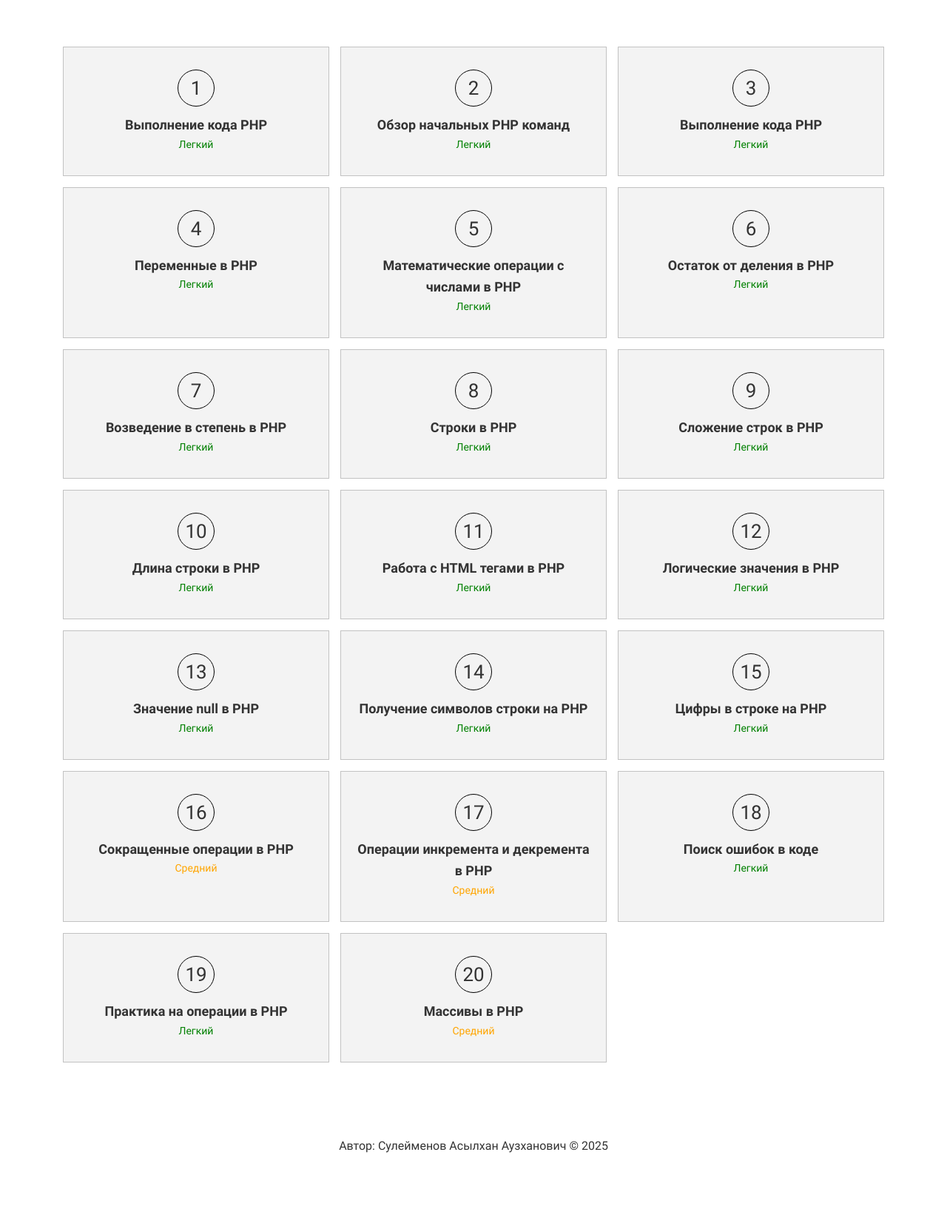
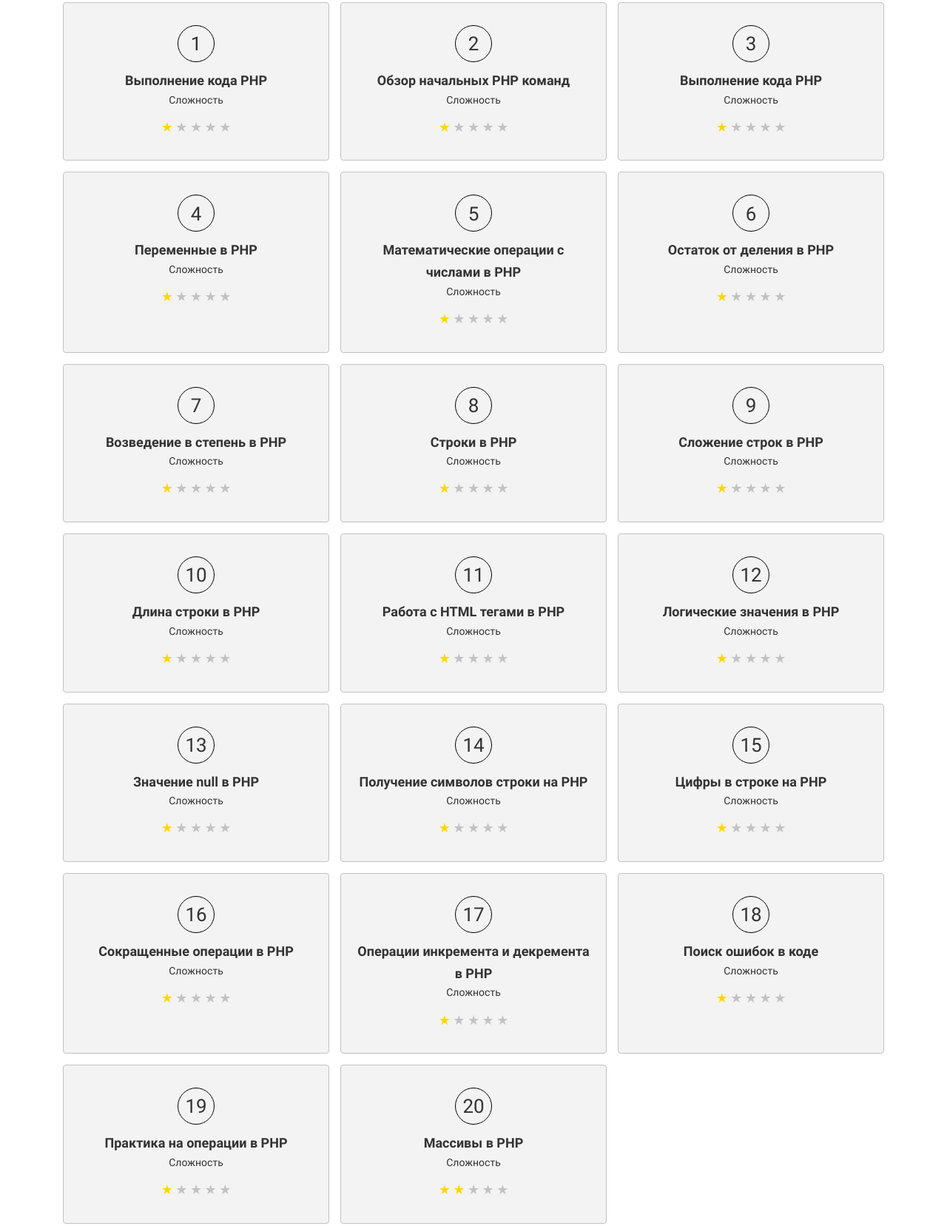
Before and after one commit to sulleimenov/book, a website: page app/labs.html in a window 1280 px wide. Shown: the part 153-1810 px from the top of the page at 74% size. Before the commit the page ends 1735 px from the top, so only its background shows below. Drawn offline with nearby package versions, Linux system fonts and the light colour scheme; files that its build step writes are made by us from their sources.

Commit message:
change interface

```diff
--- a/app/js/app.js
+++ b/app/js/app.js
@@ -20,12 +20,9 @@ document.addEventListener('DOMContentLoaded', () => {
 	document.addEventListener("keydown", (event) => {
 			if (
 					(event.ctrlKey && ["c", "x", "v", "s", "u", "p"].includes(event.key.toLowerCase())) ||
-					event.key === "F12" ||
-					(event.metaKey && event.shiftKey && event.key.toLowerCase() === "s")
+					event.key === "F12"
 			) {
 					event.preventDefault();
-					document.body.style.opacity = "0";
-					setTimeout(() => (document.body.style.opacity = "1"), 1000);
 			}
 	});
 
--- a/app/labs.html
+++ b/app/labs.html
@@ -7,102 +7,281 @@
 		<a href="lab-1.html" class="list__item">
 			<div class="list__item-count">1</div>
 			<div class="list__item-title">Выполнение кода PHP</div>
-			<div class="list__item-lvl ease">Легкий</div>
+			<div class="list__item-lvl" data-lvl="1">
+				Сложность
+				<div class="stars">
+					<span class="star"></span>
+					<span class="star"></span>
+					<span class="star"></span>
+					<span class="star"></span>
+					<span class="star"></span>
+				</div>
+			</div>
 		</a>
 		<a href="lab-2.html" class="list__item">
 			<div class="list__item-count">2</div>
 			<div class="list__item-title">Обзор начальных PHP команд</div>
-			<div class="list__item-lvl ease">Легкий</div>
+			<div class="list__item-lvl" data-lvl="1">
+				Сложность
+				<div class="stars">
+					<span class="star"></span>
+					<span class="star"></span>
+					<span class="star"></span>
+					<span class="star"></span>
+					<span class="star"></span>
+				</div>
+			</div>
 		</a>
 		<a href="lab-3.html" class="list__item">
 			<div class="list__item-count">3</div>
 			<div class="list__item-title">Выполнение кода PHP</div>
-			<div class="list__item-lvl ease">Легкий</div>
+			<div class="list__item-lvl" data-lvl="1">
+				Сложность
+				<div class="stars">
+					<span class="star"></span>
+					<span class="star"></span>
+					<span class="star"></span>
+					<span class="star"></span>
+					<span class="star"></span>
+				</div>
+			</div>
 		</a>
 		<a href="lab-4.html" class="list__item">
 			<div class="list__item-count">4</div>
 			<div class="list__item-title">Переменные в PHP</div>
-			<div class="list__item-lvl ease">Легкий</div>
+			<div class="list__item-lvl" data-lvl="1">
+				Сложность
+				<div class="stars">
+					<span class="star"></span>
+					<span class="star"></span>
+					<span class="star"></span>
+					<span class="star"></span>
+					<span class="star"></span>
+				</div>
+			</div>
 		</a>
 		<a href="lab-5.html" class="list__item">
 			<div class="list__item-count">5</div>
 			<div class="list__item-title">Математические операции с числами в PHP</div>
-			<div class="list__item-lvl ease">Легкий</div>
+			<div class="list__item-lvl" data-lvl="1">
+				Сложность
+				<div class="stars">
+					<span class="star"></span>
+					<span class="star"></span>
+					<span class="star"></span>
+					<span class="star"></span>
+					<span class="star"></span>
+				</div>
+			</div>
 		</a>
 		<a href="lab-6.html" class="list__item">
 			<div class="list__item-count">6</div>
 			<div class="list__item-title">Остаток от деления в PHP</div>
-			<div class="list__item-lvl ease">Легкий</div>
+			<div class="list__item-lvl" data-lvl="1">
+				Сложность
+				<div class="stars">
+					<span class="star"></span>
+					<span class="star"></span>
+					<span class="star"></span>
+					<span class="star"></span>
+					<span class="star"></span>
+				</div>
+			</div>
 		</a>
 		<a href="lab-7.html" class="list__item">
 			<div class="list__item-count">7</div>
 			<div class="list__item-title">Возведение в степень в PHP</div>
-			<div class="list__item-lvl ease">Легкий</div>
+			<div class="list__item-lvl" data-lvl="1">
+				Сложность
+				<div class="stars">
+					<span class="star"></span>
+					<span class="star"></span>
+					<span class="star"></span>
+					<span class="star"></span>
+					<span class="star"></span>
+				</div>
+			</div>
 		</a>
 		<a href="lab-8.html" class="list__item">
 			<div class="list__item-count">8</div>
 			<div class="list__item-title">Строки в PHP</div>
-			<div class="list__item-lvl ease">Легкий</div>
+			<div class="list__item-lvl" data-lvl="1">
+				Сложность
+				<div class="stars">
+					<span class="star"></span>
+					<span class="star"></span>
+					<span class="star"></span>
+					<span class="star"></span>
+					<span class="star"></span>
+				</div>
+			</div>
 		</a>
 		<a href="lab-9.html" class="list__item">
 			<div class="list__item-count">9</div>
 			<div class="list__item-title">Сложение строк в PHP</div>
-			<div class="list__item-lvl ease">Легкий</div>
+			<div class="list__item-lvl" data-lvl="1">
+				Сложность
+				<div class="stars">
+					<span class="star"></span>
+					<span class="star"></span>
+					<span class="star"></span>
+					<span class="star"></span>
+					<span class="star"></span>
+				</div>
+			</div>
 		</a>
 		<a href="lab-10.html" class="list__item">
 			<div class="list__item-count">10</div>
 			<div class="list__item-title">Длина строки в PHP</div>
-			<div class="list__item-lvl ease">Легкий</div>
+			<div class="list__item-lvl" data-lvl="1">
+				Сложность
+				<div class="stars">
+					<span class="star"></span>
+					<span class="star"></span>
+					<span class="star"></span>
+					<span class="star"></span>
+					<span class="star"></span>
+				</div>
+			</div>
 		</a>
 		<a href="lab-11.html" class="list__item">
 			<div class="list__item-count">11</div>
 			<div class="list__item-title">Работа с HTML тегами в PHP</div>
-			<div class="list__item-lvl ease">Легкий</div>
+			<div class="list__item-lvl" data-lvl="1">
+				Сложность
+				<div class="stars">
+					<span class="star"></span>
+					<span class="star"></span>
+					<span class="star"></span>
+					<span class="star"></span>
+					<span class="star"></span>
+				</div>
+			</div>
 		</a>
 		<a href="lab-12.html" class="list__item">
 			<div class="list__item-count">12</div>
 			<div class="list__item-title">Логические значения в PHP</div>
-			<div class="list__item-lvl ease">Легкий</div>
+			<div class="list__item-lvl" data-lvl="1">
+				Сложность
+				<div class="stars">
+					<span class="star"></span>
+					<span class="star"></span>
+					<span class="star"></span>
+					<span class="star"></span>
+					<span class="star"></span>
+				</div>
+			</div>
 		</a>
 		<a href="lab-13.html" class="list__item">
 			<div class="list__item-count">13</div>
 			<div class="list__item-title">Значение null в PHP</div>
-			<div class="list__item-lvl ease">Легкий</div>
+			<div class="list__item-lvl" data-lvl="1">
+				Сложность
+				<div class="stars">
+					<span class="star"></span>
+					<span class="star"></span>
+					<span class="star"></span>
+					<span class="star"></span>
+					<span class="star"></span>
+				</div>
+			</div>
 		</a>
 		<a href="lab-14.html" class="list__item">
 			<div class="list__item-count">14</div>
 			<div class="list__item-title">Получение символов строки на PHP</div>
-			<div class="list__item-lvl ease">Легкий</div>
+			<div class="list__item-lvl" data-lvl="1">
+				Сложность
+				<div class="stars">
+					<span class="star"></span>
+					<span class="star"></span>
+					<span class="star"></span>
+					<span class="star"></span>
+					<span class="star"></span>
+				</div>
+			</div>
 		</a>
 		<a href="lab-15.html" class="list__item">
 			<div class="list__item-count">15</div>
 			<div class="list__item-title">Цифры в строке на PHP</div>
-			<div class="list__item-lvl ease">Легкий</div>
+			<div class="list__item-lvl" data-lvl="1">
+				Сложность
+				<div class="stars">
+					<span class="star"></span>
+					<span class="star"></span>
+					<span class="star"></span>
+					<span class="star"></span>
+					<span class="star"></span>
+				</div>
+			</div>
 		</a>
 		<a href="lab-16.html" class="list__item">
 			<div class="list__item-count">16</div>
 			<div class="list__item-title">Сокращенные операции в PHP</div>
-			<div class="list__item-lvl medium">Средний</div>
+			<div class="list__item-lvl" data-lvl="1">
+				Сложность
+				<div class="stars">
+					<span class="star"></span>
+					<span class="star"></span>
+					<span class="star"></span>
+					<span class="star"></span>
+					<span class="star"></span>
+				</div>
+			</div>
 		</a>
 		<a href="lab-17.html" class="list__item">
 			<div class="list__item-count">17</div>
 			<div class="list__item-title">Операции инкремента и декремента в PHP</div>
-			<div class="list__item-lvl medium">Средний</div>
+			<div class="list__item-lvl" data-lvl="1">
+				Сложность
+				<div class="stars">
+					<span class="star"></span>
+					<span class="star"></span>
+					<span class="star"></span>
+					<span class="star"></span>
+					<span class="star"></span>
+				</div>
+			</div>
 		</a>
 		<a href="lab-18.html" class="list__item">
 			<div class="list__item-count">18</div>
 			<div class="list__item-title">Поиск ошибок в коде</div>
-			<div class="list__item-lvl ease">Легкий</div>
+			<div class="list__item-lvl" data-lvl="1">
+				Сложность
+				<div class="stars">
+					<span class="star"></span>
+					<span class="star"></span>
+					<span class="star"></span>
+					<span class="star"></span>
+					<span class="star"></span>
+				</div>
+			</div>
 		</a>
 		<a href="lab-19.html" class="list__item">
 			<div class="list__item-count">19</div>
 			<div class="list__item-title">Практика на операции в PHP</div>
-			<div class="list__item-lvl ease">Легкий</div>
+			<div class="list__item-lvl" data-lvl="1">
+				Сложность
+				<div class="stars">
+					<span class="star"></span>
+					<span class="star"></span>
+					<span class="star"></span>
+					<span class="star"></span>
+					<span class="star"></span>
+				</div>
+			</div>
 		</a>
 		<a href="lab-20.html" class="list__item">
 			<div class="list__item-count">20</div>
 			<div class="list__item-title">Массивы в PHP</div>
-			<div class="list__item-lvl medium">Средний</div>
+			<div class="list__item-lvl" data-lvl="2">Сложность
+				<div class="stars">
+					<span class="star"></span>
+					<span class="star"></span>
+					<span class="star"></span>
+					<span class="star"></span>
+					<span class="star"></span>
+				</div>
+			</div>
 		</a>
 	</div>
 </div>
--- a/app/sass/_config.sass
+++ b/app/sass/_config.sass
@@ -10,7 +10,7 @@ $blue: #3615f1
 $bg: #f3f3f3
 $border: #c2c2c2
 
-$rad: 0px
+$rad: 4px
 
 // Bootstrap compatible gutter variable => $gutter
 $grid-gutter-width: 30px
--- a/app/sass/blocks/_general.sass
+++ b/app/sass/blocks/_general.sass
@@ -25,7 +25,7 @@
 	font-size: 30px
 	text-align: center
 	margin: 0 auto
-	margin-bottom: 50px
+	margin-bottom: 40px
 	max-width: 900px
 
 .content
--- a/app/sass/blocks/_labs.sass
+++ b/app/sass/blocks/_labs.sass
@@ -3,7 +3,6 @@
 	grid-template-columns: repeat(3, 1fr)
 	gap: 15px
 	text-align: center
-	padding-top: 50px
 	@include media-breakpoint-down(lg)
 		grid-template-columns: repeat(2, 1fr)
 	@include media-breakpoint-down(md)
@@ -31,9 +30,43 @@
 		font-size: 18px
 	&__item-lvl
 		font-size: 14px
-		&.ease
-			color: green
-		&.medium
-			color: orange
-		&.hard
-			color: red
+		&[data-lvl="1"]
+			.star
+				&:nth-child(1)
+					color: gold
+		&[data-lvl="2"]
+			.star
+				&:nth-child(1),
+				&:nth-child(2)
+					color: gold
+		&[data-lvl="3"]
+			.star
+				&:nth-child(1),
+				&:nth-child(2),
+				&:nth-child(3)
+					color: gold
+		&[data-lvl="4"]
+			.star
+				&:nth-child(1),
+				&:nth-child(2),
+				&:nth-child(3),
+				&:nth-child(4)
+					color: gold
+		&[data-lvl="5"]
+			.star
+				&:nth-child(1),
+				&:nth-child(2),
+				&:nth-child(3),
+				&:nth-child(4),
+				&:nth-child(5)
+					color: gold
+
+.stars
+	padding-top: 10px
+
+.star
+	position: relative
+	color: $border
+	font-size: 18px
+	&::after
+		content: '★'
```
Also changed, not shown: app/css/app.min.css, 2 other files.
